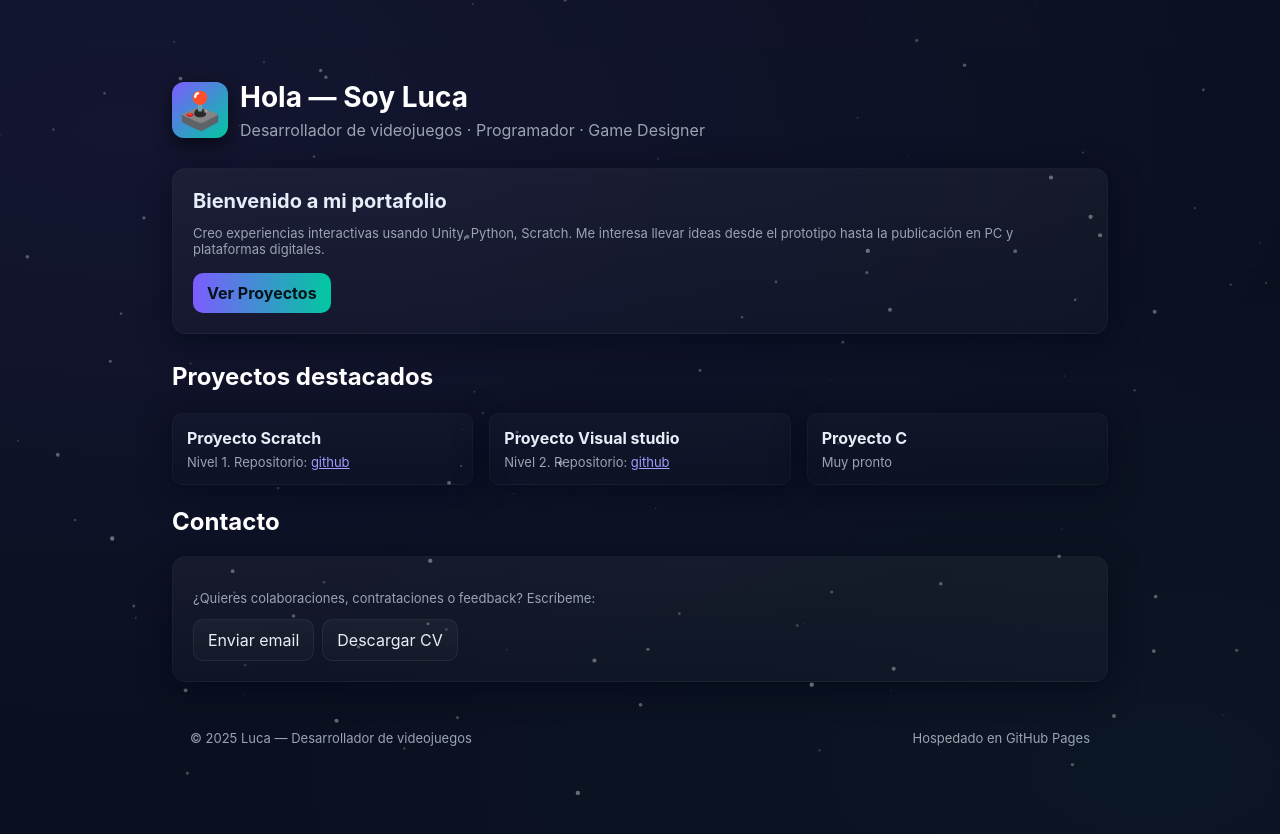
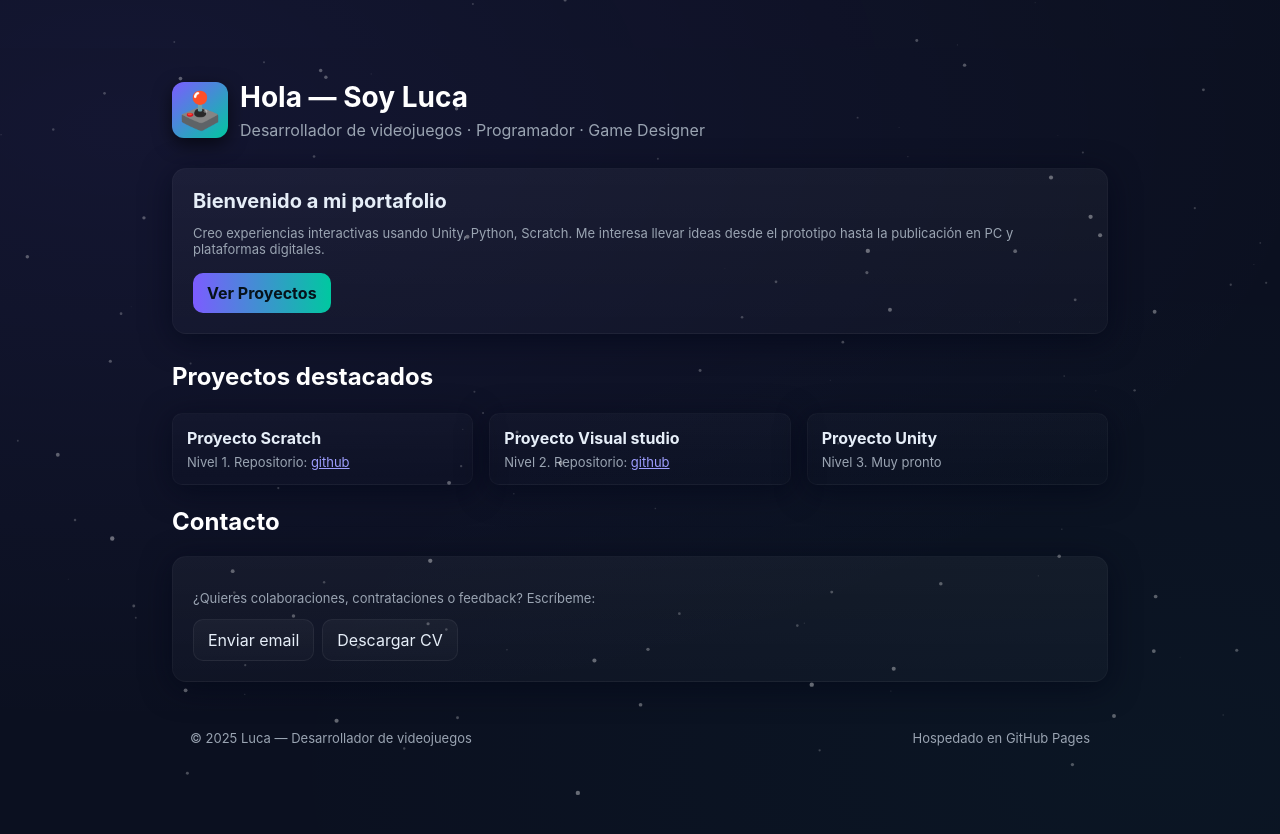
Before and after one commit to heyitsluca/HeyItsLuca.github.io, a plain HTML site: page index.html in a window 1280 px wide. Drawn offline with Linux system fonts and the light colour scheme.

Commit message:
Update index.html

```diff
--- a/index.html
+++ b/index.html
@@ -95,8 +95,8 @@
           <p>Nivel 2. Repositorio: <a href="https://github.com/heyitsluca/Proyecto-Python" target="_blank">github</a></p>
         </div>
         <div class="project card">
-          <h3>Proyecto C</h3>
-          <p>Muy pronto</p>
+          <h3>Proyecto Unity</h3>
+          <p>Nivel 3. Muy pronto</p>
         </div>
       </div>
     </section>
```
